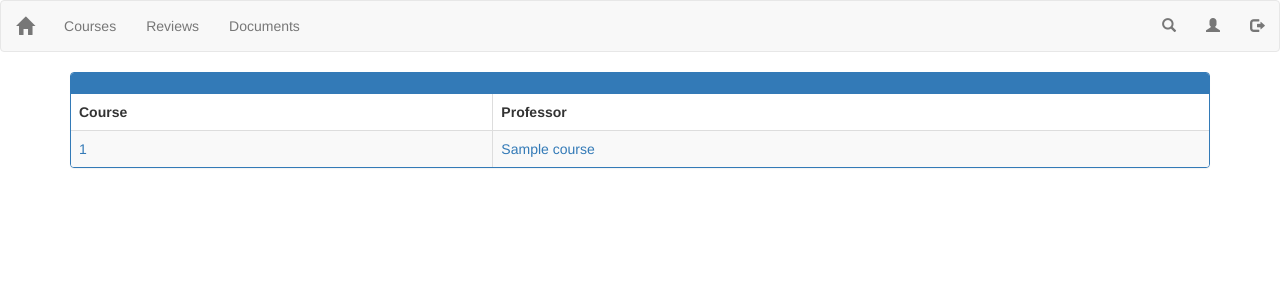
After one commit to jangsutsr/Columbia-Corse-Portal, a Python web app: template templates/course.html in a window 1280 px wide. The commit adds this page. Shown: the top 300 px of the page. Run offline with Jinja, Linux system fonts and the light colour scheme; the template is opened without the code that fills it: most values are stand-ins (such as "Sample title", 1, 10 or a date in 2020); some libraries are stand-ins or nearby versions.

Commit message:
added course page, not finished, modified index page to list user subscribed courses and removed buttons.

```diff
--- /dev/null
+++ b/static/scripts/course.js
@@ -0,0 +1,3 @@
+$(document).ready(function() {
+    $('#courses_table').DataTable();
+} );
--- /dev/null
+++ b/templates/course.html
@@ -0,0 +1,47 @@
+{% extends 'layout.html' %}
+
+{% set user, course_num = ['User', 'COMS4111']%}
+{% set is_inspector = False %}
+
+{% block title %}
+{{user}} - {{course_num}} - overview
+{% endblock %}
+
+{% block nav %}
+<ul class="nav navbar-nav text-center">
+  <li><a href="">Reviews</a></li>
+  <li><a href="">Documents</a></li>
+  <li><a href="">Contribute</a></li>
+  <li class="active"><a href="">{{course_num}}</a></li>
+</ul>
+{% endblock %}
+
+{% block body %}
+<div class="panel panel-primary">
+  <!-- Default panel contents -->
+  <div class="panel-heading"></div>
+
+  <!-- Table -->
+  <table id="courses_table" class="table table-striped table-bordered" cellspacing="0" width="100%">
+     <thead>
+        <tr>
+           <th>Course</th>
+           <th>Professor</th>
+        </tr>
+     </thead>
+
+     <tbody>
+         {% for course in courses %}
+        <tr>
+              <td><a href="course.html">{{ course[0] }}</a></td>
+              <td><a href="prof.html">{{ course[1] }}</a></td>
+        </tr>
+        {% endfor %}
+     </tbody>
+
+  </table>
+</div>
+
+<script src="../static/scripts/course.js"></script>
+
+{% endblock %}
--- a/templates/layout.html
+++ b/templates/layout.html
@@ -1,15 +1,17 @@
 <!DOCTYPE html>
 <html>
+{% block head %}
 <head>
 	<title>{% block title %}{% endblock %}</title>
 	<meta charset="utf-8">
 	<meta name="viewport" content="width=device-width, initial-scale=1">
-  <link rel="shortcut icon" type="image/png" {{ url_for('static', filename='images/favicon.png') }}/>
+	<link rel="shortcut icon" type="image/png" {{ url_for('static', filename='images/favicon.png') }}/>
 	<link rel="stylesheet" href="http://maxcdn.bootstrapcdn.com/bootstrap/3.3.5/css/bootstrap.min.css">
-  <link rel="stylesheet" type="text/css" href={{ url_for('static', filename='stylesheets/style.css') }}>
+	<link rel="stylesheet" type="text/css" href={{ url_for('static', filename='stylesheets/style.css') }}>
 	<script src="https://ajax.googleapis.com/ajax/libs/jquery/1.11.3/jquery.min.js"></script>
-  <script src="http://maxcdn.bootstrapcdn.com/bootstrap/3.3.5/js/bootstrap.min.js"></script>
+	<script src="http://maxcdn.bootstrapcdn.com/bootstrap/3.3.5/js/bootstrap.min.js"></script>
 </head>
+{% endblock %}
 <body>
 	<div class="navbar navbar-default">
 		<div class="navbar-header">
@@ -22,10 +24,10 @@
 		</div>
 		<!-- Dynamic Nav Items -->
 		<div class="collapse navbar-collapse" id="navToCollapse">
-      <!--
+
 			<ul class="nav navbar-nav text-center">
-			  <li {% if request.path == '/courses' %}class="active"{% endif %}>
-				  <a href="/courses">Courses</a>
+			  <li {% if request.path == '/course' %}class="active"{% endif %}>
+				  <a href="/course">Courses</a>
 			  </li>
 			  <li {% if request.path == '/reviews' %}class="active"{% endif %}>
 				  <a href="/reviews">Reviews</a>
@@ -34,7 +36,7 @@
 				  <a href="/documents">Documents</a>
 			  </li>
 			</ul>
-      -->
+
 			<!-- {% block nav %}{% endblock %} -->
 			<ul class="nav navbar-nav navbar-right text-center">
 				<li><a href=""><span class="glyphicon glyphicon-search"></span></a></li>
```
Also changed, not shown: application.py (+25 -8 lines), templates/index.html (+4 -22 lines).
